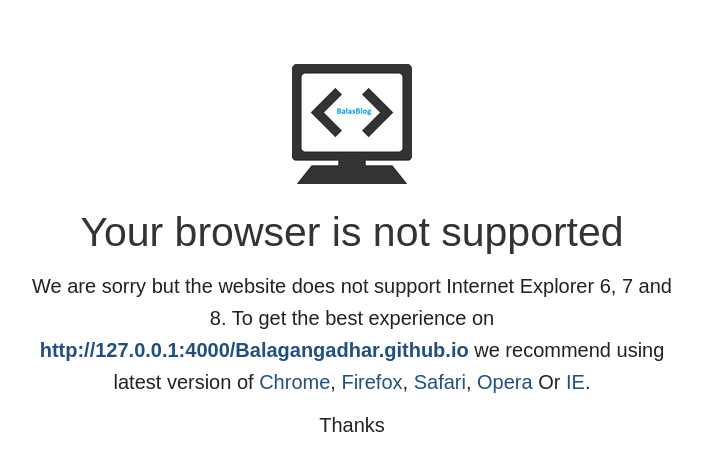
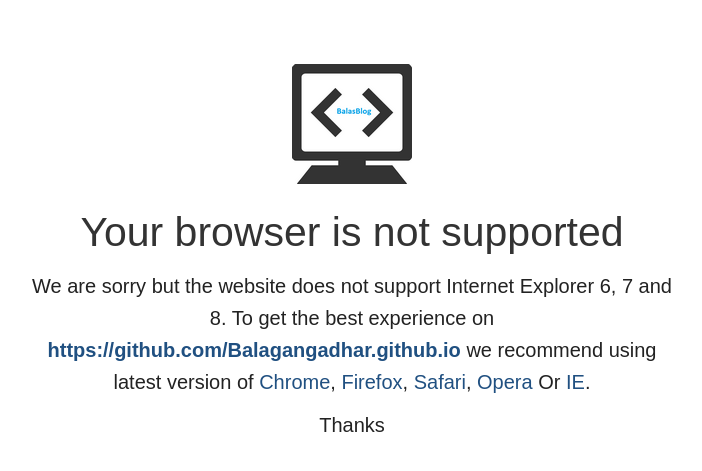
Before and after one commit to Balagangadhar/Balagangadhar.github.io, a Jekyll site: the page built from browser-warning/index.html, in a window 1280 px wide. Shown: the top 471 px of the page, without its empty margins (288-990 px from the left). Built offline with Jekyll 4.4.1, drawn with Linux system fonts in a browser that asks for light colours.

Commit message:
Update _config.yml

```diff
--- a/_config.yml
+++ b/_config.yml
@@ -6,7 +6,7 @@ description: > # this means to ignore newlines until "baseurl:"
  Missed Mathematician, Tried To Be A Physicist And
  Finally Settled As A Software Engineer
 baseurl: "/Balagangadhar.github.io" # the subpath of your site, e.g. /blog/
-url: "http://127.0.0.1:4000" # the base hostname & protocol for your site
+url: "https://github.com" # the base hostname & protocol for your site
 logourl: /assets/images/logo.png # Site logo
 author: "Bala Gangadhar"
 author_thumbnail: "/assets/images/avatar.jpg" # Author avatar
```
